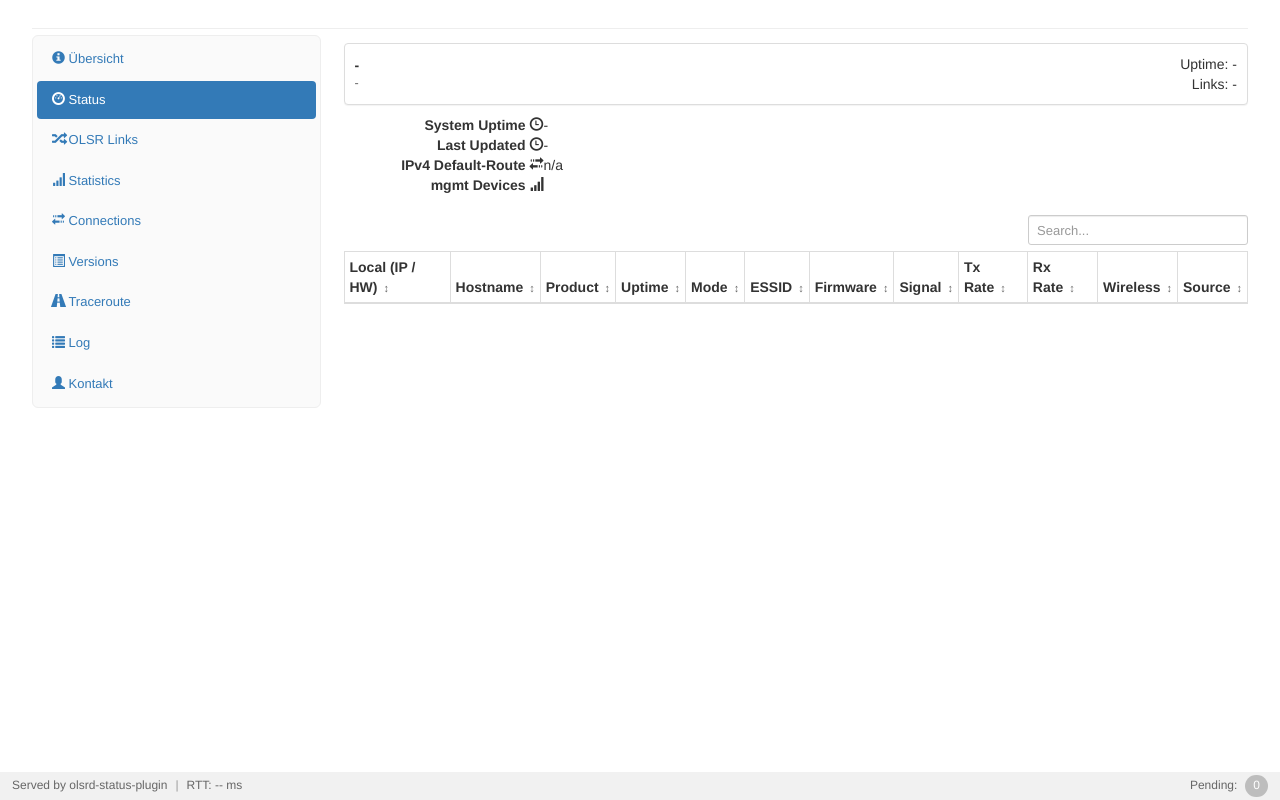
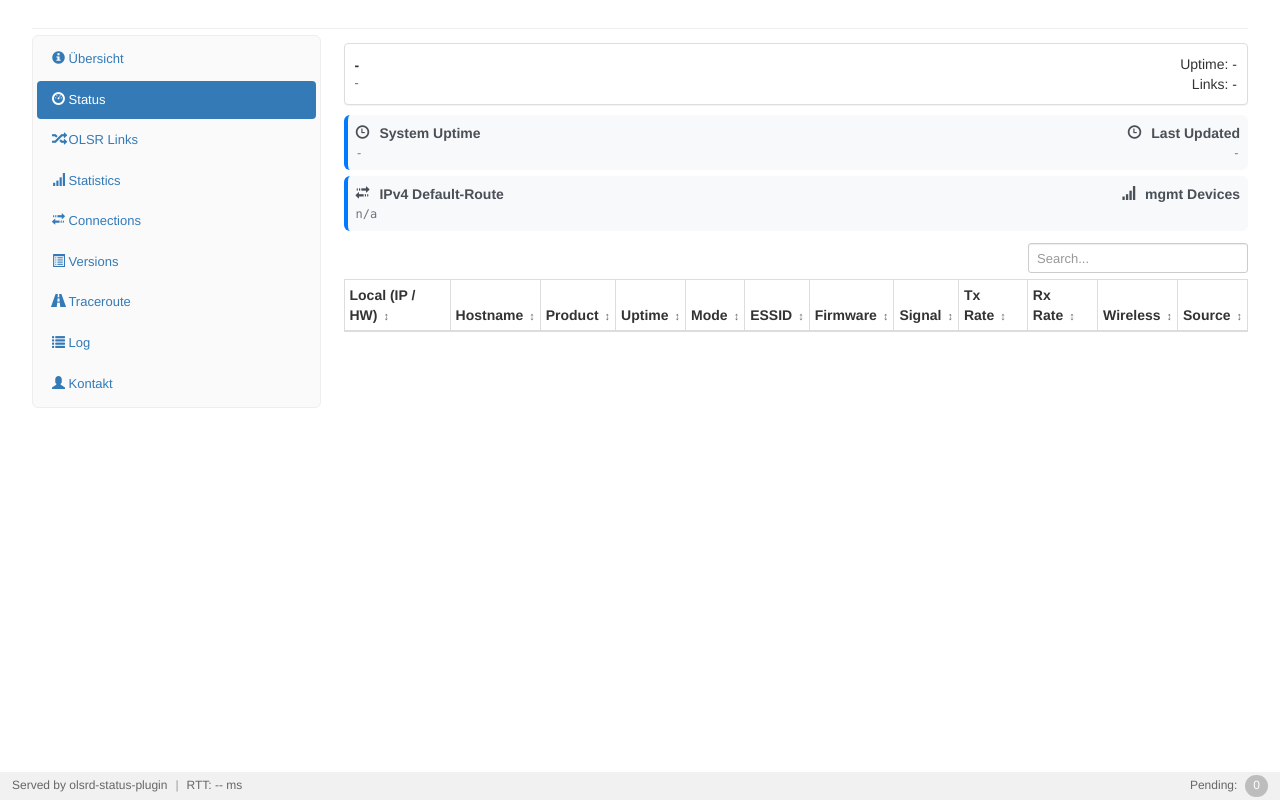
Before and after one commit to dabeani/olsrd-status-plugin, a plain HTML site: page www/index.html in a window 1280 px wide. Drawn offline with nearby package versions, Linux system fonts and the light colour scheme; no server answers; files whose address does not match are found by name.

Commit message:
Replaced the Status tab's plain definition list with a Versions-style info block (keeps the existing element IDs dl-uptime, last-updated, dl-default-route / default-route so the existing JS still updates them). Kept visual styling consistent by reusing the .versions-container, .info-item, .info-label, and .info-value patterns already used for the Versions tab. No CSS file edits were necessary — the existing styles cover the new markup. Added ?refresh=1 support to /devices.json earlier (helpful when you're validating the UI while debugging device discovery).

```diff
--- a/www/index.html
+++ b/www/index.html
@@ -99,16 +99,30 @@
               </div>
             </div>
           </div>
-          <dl class="dl-horizontal">
-            <dt>System Uptime <span class="glyphicon glyphicon-time" aria-hidden="true"></span></dt>
-            <dd><span id="dl-uptime">-</span></dd>
-            <dt>Last Updated <span class="glyphicon glyphicon-time" aria-hidden="true"></span></dt>
-            <dd><span id="last-updated">-</span></dd>
-            <dt>IPv4 Default-Route <span class="glyphicon glyphicon-transfer" aria-hidden="true"></span></dt>
-            <dd><span id="dl-default-route"><span id="default-route">n/a</span></span></dd>
-            <dt>mgmt Devices <span class="glyphicon glyphicon-signal" aria-hidden="true"></span></dt>
-            <dd>&nbsp;</dd>
-          </dl>
+          <!-- Styled info block (match Versions tab style) -->
+          <div class="versions-container" style="margin-bottom:12px;">
+            <div class="info-item" style="display:flex; justify-content:space-between; align-items:center;">
+              <div style="flex:1;">
+                <div class="info-label"><span class="glyphicon glyphicon-time" aria-hidden="true"></span> System Uptime</div>
+                <div class="info-value"><span id="dl-uptime">-</span></div>
+              </div>
+              <div style="width:220px; text-align:right; margin-left:12px;">
+                <div class="info-label"><span class="glyphicon glyphicon-time" aria-hidden="true"></span> Last Updated</div>
+                <div class="info-value"><span id="last-updated">-</span></div>
+              </div>
+            </div>
+
+            <div class="info-item" style="display:flex; justify-content:space-between; align-items:center;">
+              <div style="flex:1;">
+                <div class="info-label"><span class="glyphicon glyphicon-transfer" aria-hidden="true"></span> IPv4 Default-Route</div>
+                <div class="info-value"><span id="dl-default-route"><span id="default-route">n/a</span></span></div>
+              </div>
+              <div style="width:220px; text-align:right; margin-left:12px;">
+                <div class="info-label"><span class="glyphicon glyphicon-signal" aria-hidden="true"></span> mgmt Devices</div>
+                <div class="info-value">&nbsp;</div>
+              </div>
+            </div>
+          </div>
           <div class="table-search-container"><input class="table-search-input form-control input-sm" data-target="#devicesTable" placeholder="Search..."></div>
           <div class="table-responsive">
             <table id="devicesTable" class="table table-hover table-bordered table-condensed">
```
